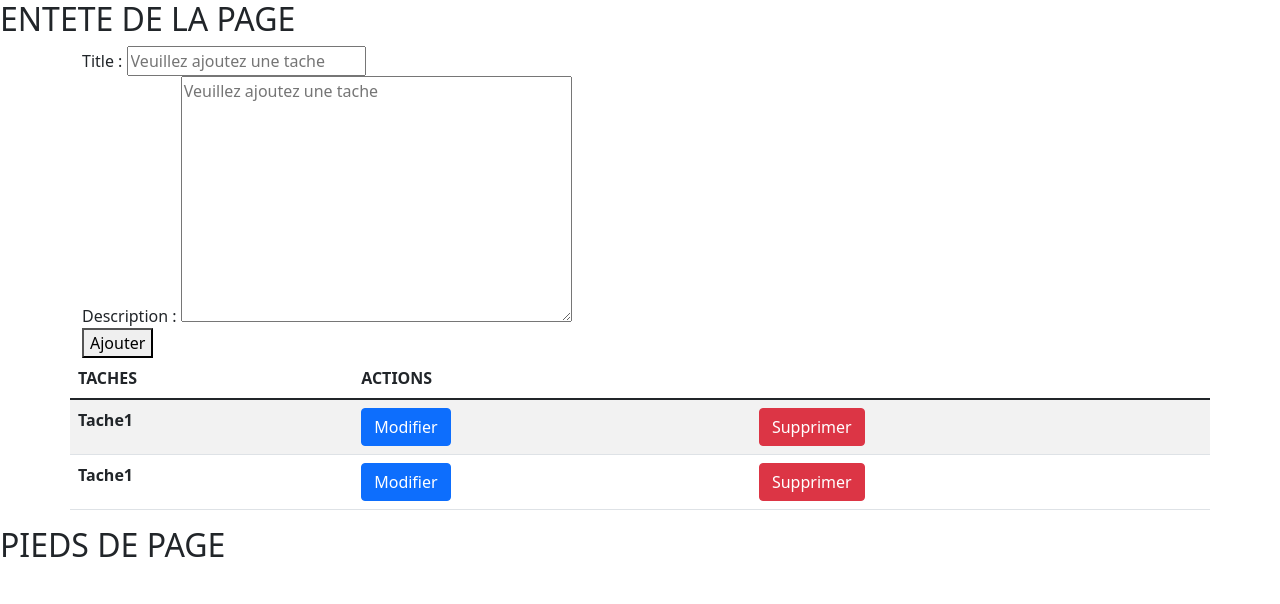
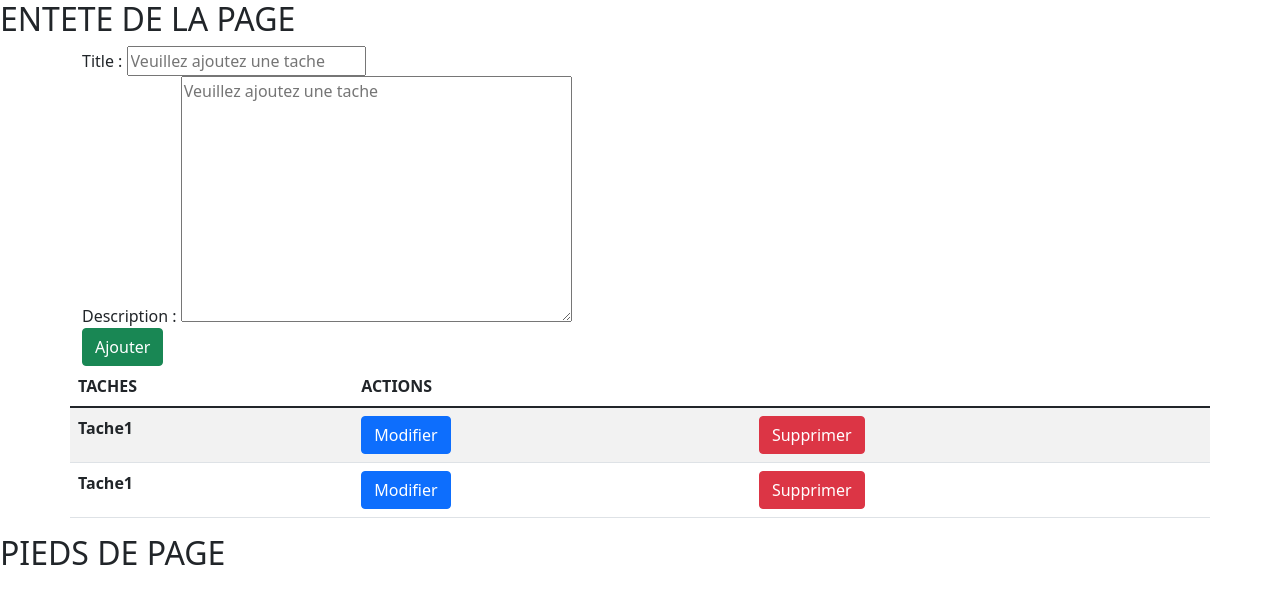
Before and after one commit to dieuveilmikengue/Todolist-avec-Django, a Django app: page / in a window 1280 px wide. Shown: the top 604 px of the page. Run offline with Django 5.2, Linux system fonts and the light colour scheme; data comes from the database, SQL or seed files in the repository; some libraries are stand-ins or nearby versions.

Commit message:
Add files via upload

```diff
--- a/todolist/templates/todolist/formulaire.html
+++ b/todolist/templates/todolist/formulaire.html
@@ -1,5 +1,5 @@
 <form action="" method="post" class="container">
     {% csrf_token %}
     {{ form }}
-    <button type="submit">Ajouter</button>
+    <button class="btn btn-success" type="submit">Ajouter</button>
 </form>
--- a/todolist/templates/todolist/modif.html
+++ b/todolist/templates/todolist/modif.html
@@ -13,7 +13,7 @@
         <form action="" method="post" class="container">
             {% csrf_token %}
             {{ form }}
-            <button type="submit" class="btn btn-success">Ajouter</button>
+            <button type="submit" class="btn btn-success">Modifier</button>
         </form>
         {% include 'todolist/footer.html' %}
         <script src="{% static 'todolist/js/main.js' %}"></script>
```
